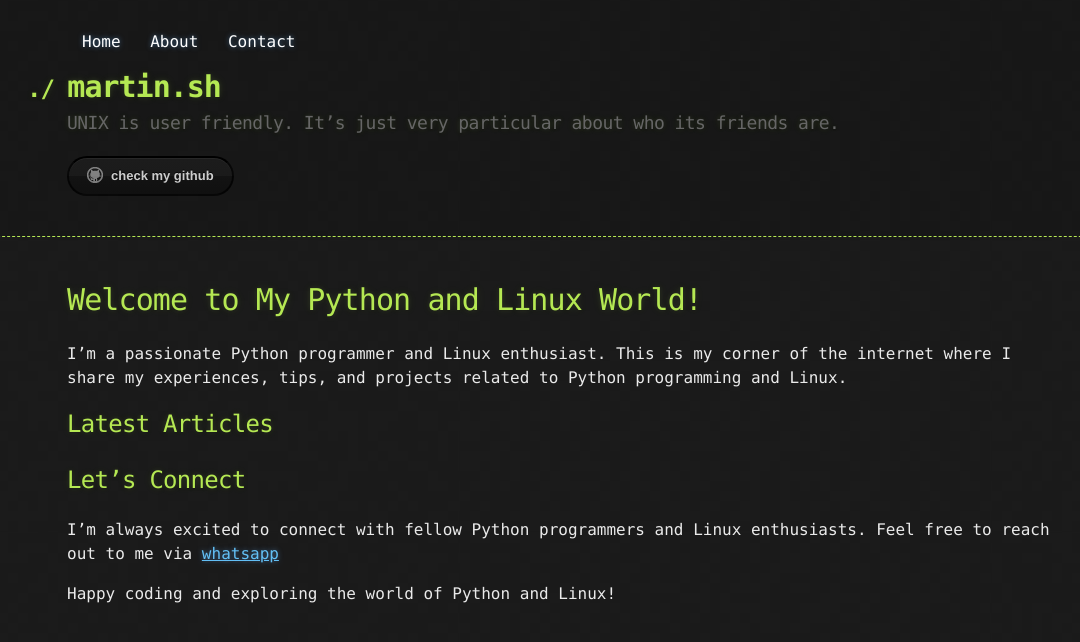
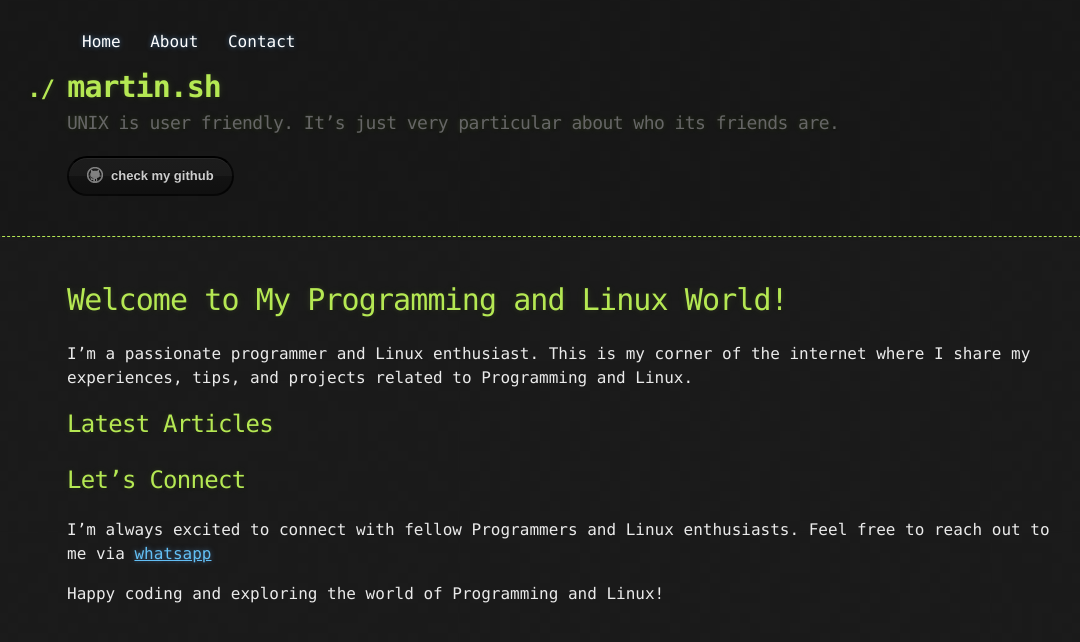
Before and after one commit to Martinez047/Martinez047, a Jekyll site: the page built from index.md, in a window 1280 px wide. Shown: the top 642 px of the page, without its empty margins (73-1153 px from the left). Built offline with Jekyll 4.4.1, drawn with Linux system fonts in a browser that asks for light colours.

Commit message:
Update index.md

```diff
--- a/index.md
+++ b/index.md
@@ -3,9 +3,9 @@ layout: default
 title: Home
 ---
 
-# Welcome to My Python and Linux World!
+# Welcome to My Programming and Linux World!
 
-I'm a passionate Python programmer and Linux enthusiast. This is my corner of the internet where I share my experiences, tips, and projects related to Python programming and Linux.
+I'm a passionate programmer and Linux enthusiast. This is my corner of the internet where I share my experiences, tips, and projects related to Programming and Linux.
 
 ## Latest Articles
 
@@ -16,6 +16,6 @@ I'm a passionate Python programmer and Linux enthusiast. This is my corner of th
 
 ## Let's Connect
 
-I'm always excited to connect with fellow Python programmers and Linux enthusiasts. Feel free to reach out to me via [whatsapp](chikadayamartin@outlook.com)
+I'm always excited to connect with fellow Programmers and Linux enthusiasts. Feel free to reach out to me via [whatsapp](+263713302120)
 
-Happy coding and exploring the world of Python and Linux!
+Happy coding and exploring the world of Programming and Linux!
```
